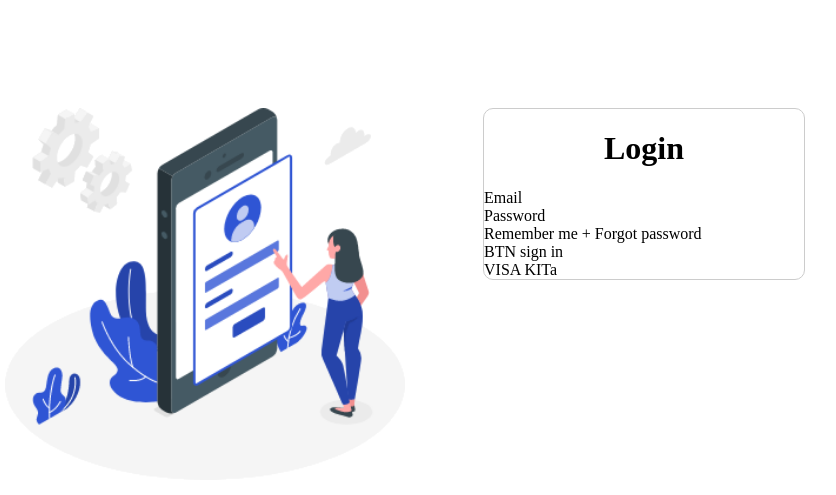
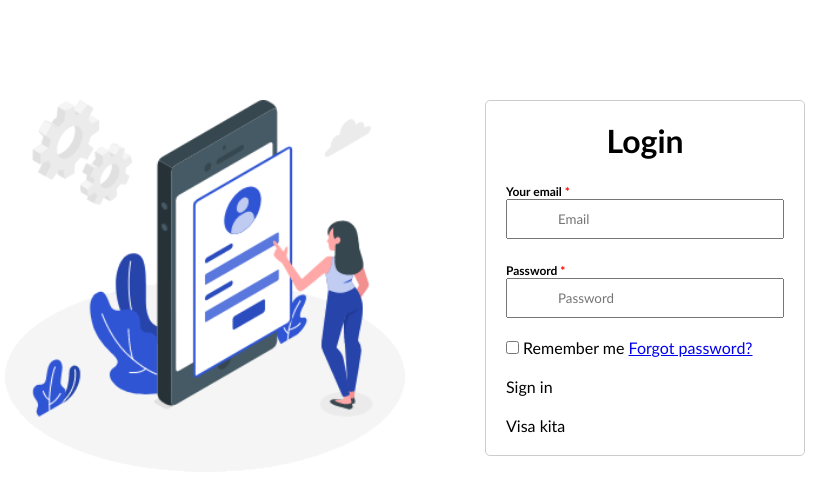
Before and after one commit to emtomoro/2-prisijungimai, a PHP site: page / in a window 1280 px wide. Shown: the top 495 px of the page, without its empty margins (235-1071 px from the left). Run offline with PHP 8.4, Linux system fonts and the light colour scheme.

Commit message:
Decoupled css files

```diff
--- /dev/null
+++ b/css/button.css
@@ -0,0 +1,4 @@
+.btn {
+    display: inline-block;
+    width: 100%;
+}
--- a/css/main.css
+++ b/css/main.css
@@ -15,9 +15,10 @@ body {
        .right {
             display: inline-block;
             width: 40%;
+            padding: 20px;
             float: right;
             border: 1px solid #cccccc;
-            border-radius: 10px;
+            border-radius: 5px;
         }
             .form {
                 display: inline-block;
@@ -26,12 +27,37 @@ body {
                 .form-row {
                     display: inline-block;
                     width: 100%;
+                    margin-bottom: 20px;
             }
                     .main-title {
                         display: inline-block;
                         width: 100%;
                         text-align: center;
                     }
+                    .label {
+                        display: inline-block;
+                        width: 100%;
+                        font-size: 12px;
+                        font-weight: bold;
+                    }
+                        .required {
+                            color: red;
+                    }
+                    .input {
+                        display: inline-block;
+                        width: 100%;
+                        padding: 10px;
+                        padding-left: 50px;
+                    }
+                    .checkbox {
+
+                    }
+                    .checkbox-label {
+
+                    }
+                    .forgot-link {
+
+                    }
             .form-bottom{
                 display: inline-block;
                 width: 100%;
--- /dev/null
+++ b/css/reset.css
@@ -0,0 +1,7 @@
+body,
+body * {
+    margin: 0;
+    padding: 0;
+    box-sizing: border-box;
+    font-family: 'Gill Sans', 'Gill Sans MT', Calibri, 'Trebuchet MS', sans-serif;
+}
--- a/index.html
+++ b/index.html
@@ -5,6 +5,12 @@
     <meta name="viewport" content="width=device-width, initial-scale=1.0">
     <title>Prisijungimai</title>
 <link rel="icon" type="image/png" href="./img/favicon.png"/>
+
+<!-- resetas/suvienodinimas -->
+<link rel="stylesheet" href="./css/reset.css">
+<!-- pavieniai komponentai -->
+<link rel="stylesheet" href="./css/button.css">
+<!-- pagrindinis stilius    -->
 <link rel="stylesheet" href="./css/main.css">
 </head>
 <body>
@@ -16,20 +22,24 @@
                     <h1 class="main-title">Login</h1>
                 </div>
                 <div class="form-row">
-                    Email
+                    <label class="label" for="">Your email <span  class="required">*</span></label>
+                    <input class="input" type="email" placeholder="Email">
                 </div>
                 <div class="form-row">
-                    Password
+                    <label class="label" for="">Password <span class="required">*</span></label>
+                    <input class="input" type="password" placeholder="Password">
                 </div>
                 <div class="form-row">
-                    Remember me + Forgot password
+                    <input class="checkbox" type="checkbox">
+                    <label class="checkbox-label">Remember me</label>
+                    <a class="forgot-link" href="#">Forgot password?</a>
                 </div>
                 <div class="form-row">
-                    BTN sign in
+                    <div class="btn">Sign in</div>
                 </div>
             </form>
             <div class="form-bottom">
-                VISA KITa
+                Visa kita
             </div>
          </div>
     </div>
```
